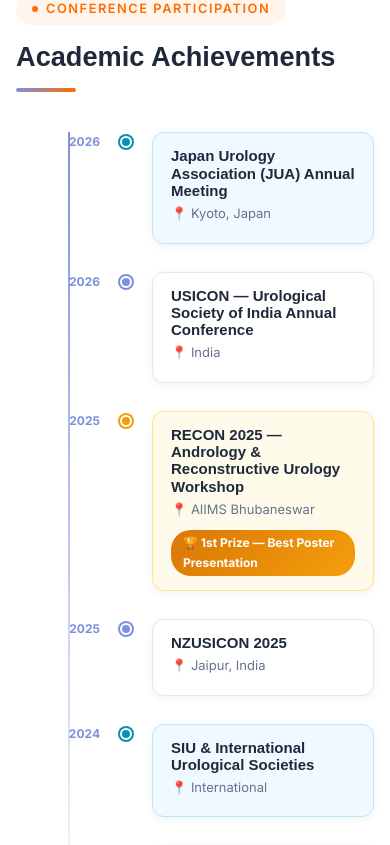
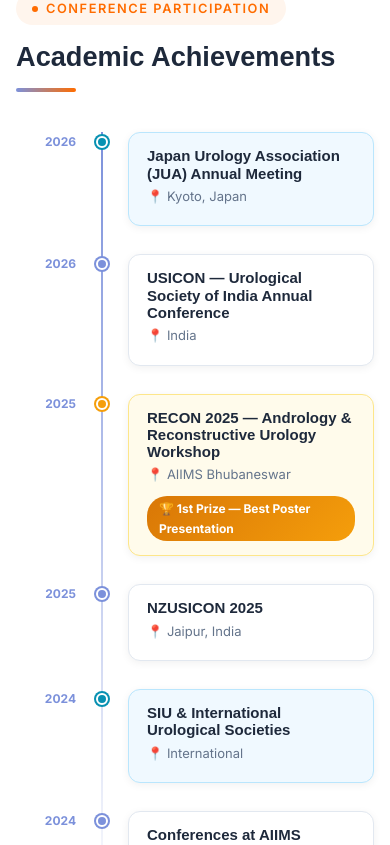
Before and after one commit to Saksham1244/urowala-, a React (Vite) app: page /about in a window 390 px wide. Shown: the part 4319-5164 px from the top of the page. Built offline with nearby package versions, Linux system fonts and the light colour scheme; no server answers; a web font is replaced by a local one.

Commit message:
Fix timeline vertical line overlap in About page

```diff
--- a/src/pages/About.css
+++ b/src/pages/About.css
@@ -222,12 +222,11 @@
 .about-timeline {
   margin-top: 40px;
   position: relative;
-  padding-left: 24px;
 }
 .about-timeline::before {
   content: '';
   position: absolute;
-  left: 60px;
+  left: 85px; /* 60px (year width) + 20px (gap) + 6px (half dot) - 1px (half line) */
   top: 0;
   bottom: 0;
   width: 2px;
@@ -474,7 +473,6 @@
   .about-stats-bar__grid { gap: 0; }
   .about-stat-item { padding: 12px 16px; border-right: none; border-bottom: 1px solid rgba(255,255,255,0.1); }
   .about-photos-grid { grid-template-columns: 1fr; }
-  .about-timeline::before { left: 52px; }
   .about-mission-card { padding: 32px 24px; }
   .about-lightbox-prev { left: 4px; }
   .about-lightbox-next { right: 4px; }
```
